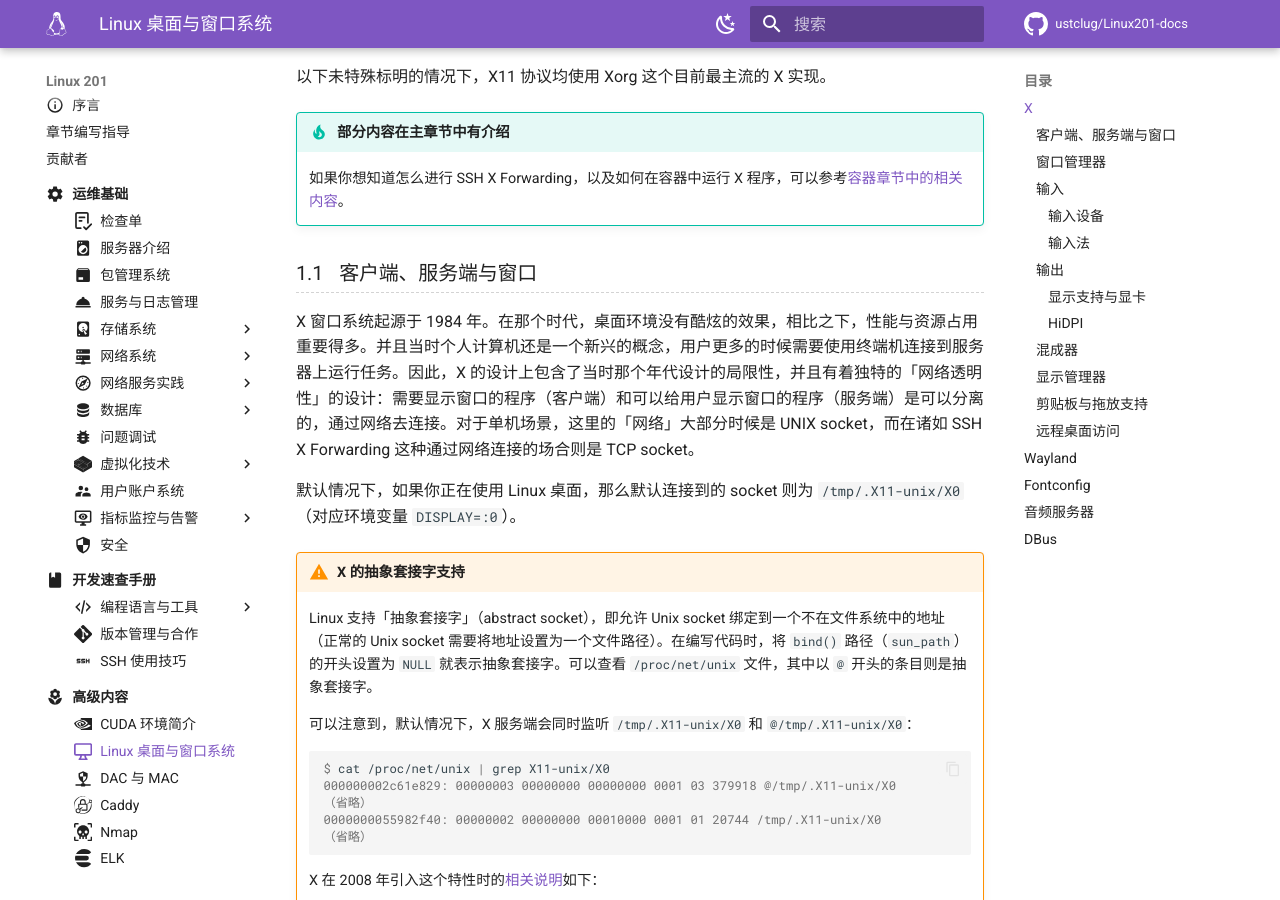
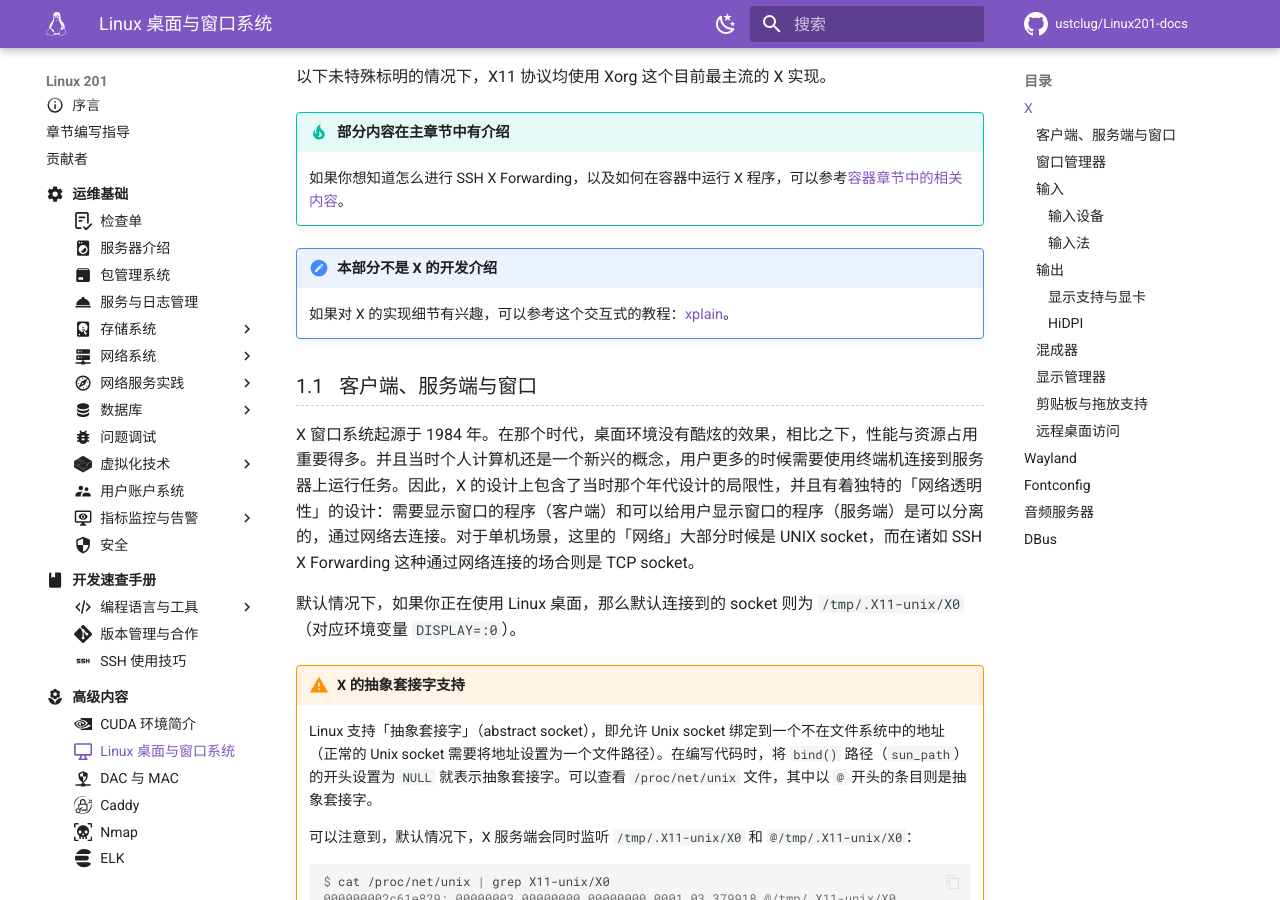
Before and after one commit to ustclug/Linux201-docs, an MkDocs documentation site: the page built from docs/advanced/desktop.md, in a window 1280 px wide and 900 px high, scrolled down 695 px. Built offline with MkDocs 1.6.1 and Material for MkDocs 9.7.7, drawn with Linux system fonts in a browser that asks for light colours; comment, search, counter and statistics services are not loaded.

Commit message:
advanced/desktop: Add xplain

```diff
--- a/docs/advanced/desktop.md
+++ b/docs/advanced/desktop.md
@@ -27,6 +27,10 @@ icon: octicons/device-desktop-16
 !!! tip "部分内容在主章节中有介绍"
 
     如果你想知道怎么进行 SSH X Forwarding，以及如何在容器中运行 X 程序，可以参考[容器章节中的相关内容](../ops/virtualization/container.md#docker-gui)。
+
+!!! note "本部分不是 X 的开发介绍"
+
+    如果对 X 的实现细节有兴趣，可以参考这个交互式的教程：[xplain](https://magcius.github.io/xplain/article/index.html)。
 
 ### 客户端、服务端与窗口 {#client-server-window}
 
```
